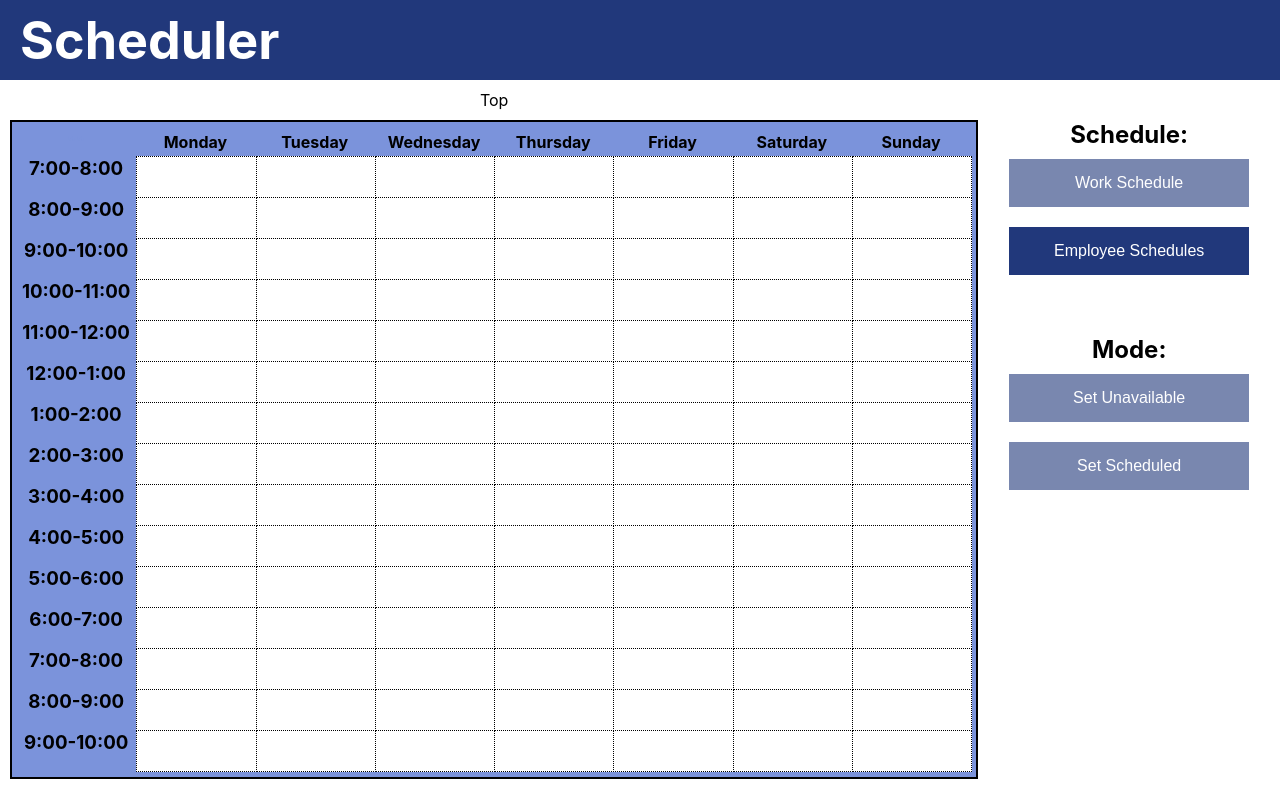
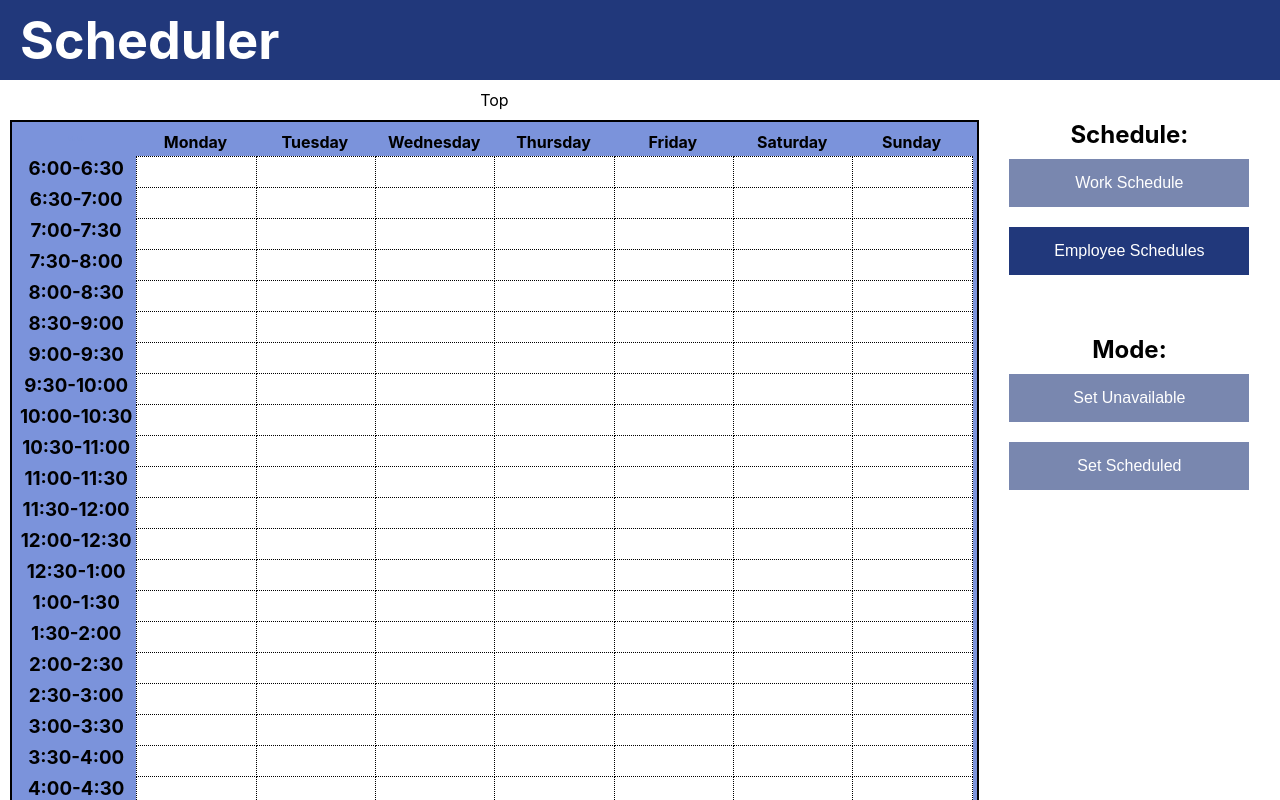
Before and after one commit to mjrhodes/Scheduler, a React (Create React App) app: page / in a window 1280 px wide. Shown: the top 800 px of the page. Built offline with nearby package versions, Linux system fonts and the light colour scheme.

Commit message:
More time slots

```diff
--- a/src/components/Schedule.js
+++ b/src/components/Schedule.js
@@ -28,6 +28,7 @@ class TimeSlot extends React.Component {
 
     handleMouseUp(e) {
         Scheduler.mouseDragging = false;
+        console.log(Scheduler.days);
     }
 
     static toggleTimeSlot(e) {
@@ -58,8 +59,10 @@ class TimeSlot extends React.Component {
 
 class Day extends React.Component {
     render() {
-        const times = ["7-8", "8-9", "9-10", "10-11", "11-12", "12-13", "13-14", "14-15", "15-16", "16-17", "17-18",
-            "18-19", "19-20", "20-21", "21-22"];
+        const times = ["6-630", "630-7", "7-730", "730-8", "8-830", "830-9", "9-930", "930-10", "10-1030", "1030-11",
+            "11-1130", "1130-12", "12-1230", "1230-13", "13-1330", "1330-14", "14-1430", "1430-15", "15-1530",
+            "1530-16", "16-1630", "1630-17", "17-1730", "1730-18", "18-1830", "1830-19", "19-1930", "1930-20",
+            "20-2030", "2030-21", "21-2130", "2130, 22"];
         const timeSlots = times.map((interval, i) => <li key={this.props.day+i}><TimeSlot day={this.props.day}
                                                                                           index={i} /></li>);
 
@@ -76,8 +79,11 @@ class Day extends React.Component {
 
 class Schedule extends React.Component {
     render() {
-        const times = ["7:00-8:00", "8:00-9:00", "9:00-10:00", "10:00-11:00", "11:00-12:00", "12:00-1:00", "1:00-2:00",
-            "2:00-3:00", "3:00-4:00", "4:00-5:00", "5:00-6:00", "6:00-7:00", "7:00-8:00", "8:00-9:00", "9:00-10:00"];
+        const times = ["6:00-6:30", "6:30-7:00", "7:00-7:30", "7:30-8:00", "8:00-8:30", "8:30-9:00", "9:00-9:30",
+            "9:30-10:00", "10:00-10:30", "10:30-11:00", "11:00-11:30", "11:30-12:00", "12:00-12:30", "12:30-1:00",
+            "1:00-1:30", "1:30-2:00", "2:00-2:30", "2:30-3:00", "3:00-3:30", "3:30-4:00", "4:00-4:30", "4:30-5:00",
+            "5:00-5:30", "5:30-6:00", "6:00-6:30", "6:30-7:00", "7:00-7:30", "7:30-8:00", "8:00-8:30", "8:30-9:00",
+            "9:00-9:30", "9:30-10:00"];
         const days = ["Monday", "Tuesday", "Wednesday", "Thursday", "Friday", "Saturday", "Sunday"];
         const labels = times.map((label, i) => <li className="label" key={"label_"+i}><h3>{label}</h3></li>);
 
--- a/src/css/Schedule.css
+++ b/src/css/Schedule.css
@@ -13,7 +13,7 @@
 }
 
 .timeSlot {
-    height: 40px;
+    height:30px;
     width: 100%;
     float: left;
     background-color: white;
@@ -27,7 +27,7 @@
 }
 
 .label {
-    height: 40px;
+    height: 30px;
     margin-top: -1px;
     border-top: #7B93DB 1px dotted;
     border-bottom: #7B93DB 1px dotted;
--- a/src/js/Scheduler.js
+++ b/src/js/Scheduler.js
@@ -4,13 +4,13 @@ class Scheduler {
     static currentlyModifying = "";
     static message = "Hello World";
     static days = {   //0 = blank, 1 = scheduled, 2 = unavailable
-        "Monday": [0,0,0,0,0,0,0,0,0,0,0,0,0,0,0],
-        "Tuesday": [0,0,0,0,0,0,0,0,0,0,0,0,0,0,0],
-        "Wednesday": [0,0,0,0,0,0,0,0,0,0,0,0,0,0,0],
-        "Thursday": [0,0,0,0,0,0,0,0,0,0,0,0,0,0,0],
-        "Friday": [0,0,0,0,0,0,0,0,0,0,0,0,0,0,0],
-        "Saturday": [0,0,0,0,0,0,0,0,0,0,0,0,0,0,0],
-        "Sunday": [0,0,0,0,0,0,0,0,0,0,0,0,0,0,0]
+        "Monday": [0,0,0,0,0,0,0,0,0,0,0,0,0,0,0,0,0,0,0,0,0,0,0,0,0,0,0,0,0,0,0,0],
+        "Tuesday": [0,0,0,0,0,0,0,0,0,0,0,0,0,0,0,0,0,0,0,0,0,0,0,0,0,0,0,0,0,0,0,0],
+        "Wednesday": [0,0,0,0,0,0,0,0,0,0,0,0,0,0,0,0,0,0,0,0,0,0,0,0,0,0,0,0,0,0,0,0],
+        "Thursday": [0,0,0,0,0,0,0,0,0,0,0,0,0,0,0,0,0,0,0,0,0,0,0,0,0,0,0,0,0,0,0,0],
+        "Friday": [0,0,0,0,0,0,0,0,0,0,0,0,0,0,0,0,0,0,0,0,0,0,0,0,0,0,0,0,0,0,0,0],
+        "Saturday": [0,0,0,0,0,0,0,0,0,0,0,0,0,0,0,0,0,0,0,0,0,0,0,0,0,0,0,0,0,0,0,0],
+        "Sunday": [0,0,0,0,0,0,0,0,0,0,0,0,0,0,0,0,0,0,0,0,0,0,0,0,0,0,0,0,0,0,0,0],
     };
     static mode = "markUnavailable";
     static currentSchedule = "work";
```
